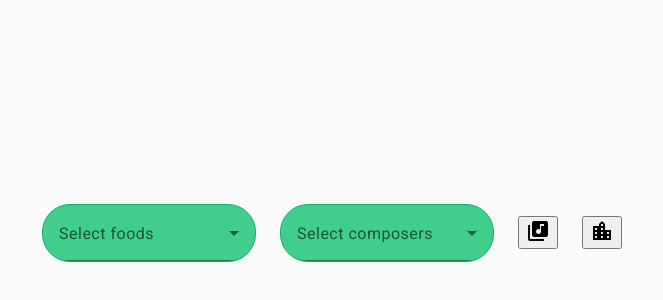
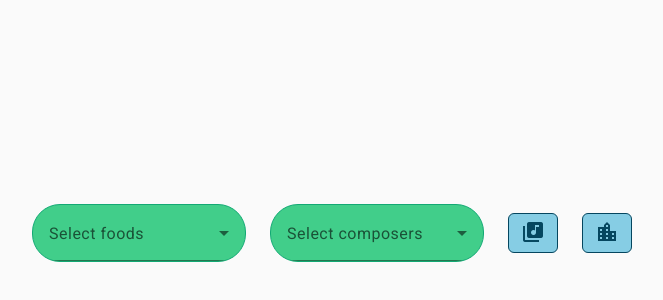
Before and after one commit to ztw17/generic-filter-dropdown, an Angular app: page / in a window 1280 px wide. Shown: the part 96-396 px from the top of the page, without its empty margins (308-971 px from the left). Built offline with nearby package versions, Linux system fonts and the light colour scheme.

Commit message:
Improve styling of button triggers

```diff
--- a/src/app/generic-filter/filter-dropdown.component.html
+++ b/src/app/generic-filter/filter-dropdown.component.html
@@ -49,9 +49,9 @@
 </ng-template>
 
 <ng-template #buttonDropdownStyle>
-  <button [matMenuTriggerFor]="filterMenu" (menuOpened)="menuOpened()" class="button-margin clickable">
+  <button [matMenuTriggerFor]="filterMenu" (menuOpened)="menuOpened()" class="dropdown-trigger-button clickable">
     <div class="filter-button">
-      <mat-icon>{{icon}}</mat-icon>
+      <mat-icon class="button-icon">{{icon}}</mat-icon>
       <div class="active-filter-badge" *ngIf="showBadge && selectedOptions.length > 0">{{selectedOptions.length}}</div>
     </div>
   </button>
--- a/src/app/generic-filter/filter-dropdown.component.scss
+++ b/src/app/generic-filter/filter-dropdown.component.scss
@@ -96,6 +96,23 @@ input {
   color: #3f51b5;
 }
 
-.button-margin {
-  margin-top: 12px;
+.dropdown-trigger-button {
+  height: 40px;
+  width: 50px;
+  background-color: #86CDE4;
+  border: 1px solid #05465F;
+  border-radius: 6px;
+  margin-top: 9px;
 }
+
+.dropdown-trigger-button:hover {
+  background-color: #2E98CC;
+}
+
+.button-icon {
+  color: #05465F;
+}
+
+.dropdown-trigger-button:hover .button-icon{
+  color: whitesmoke;
+}
```
